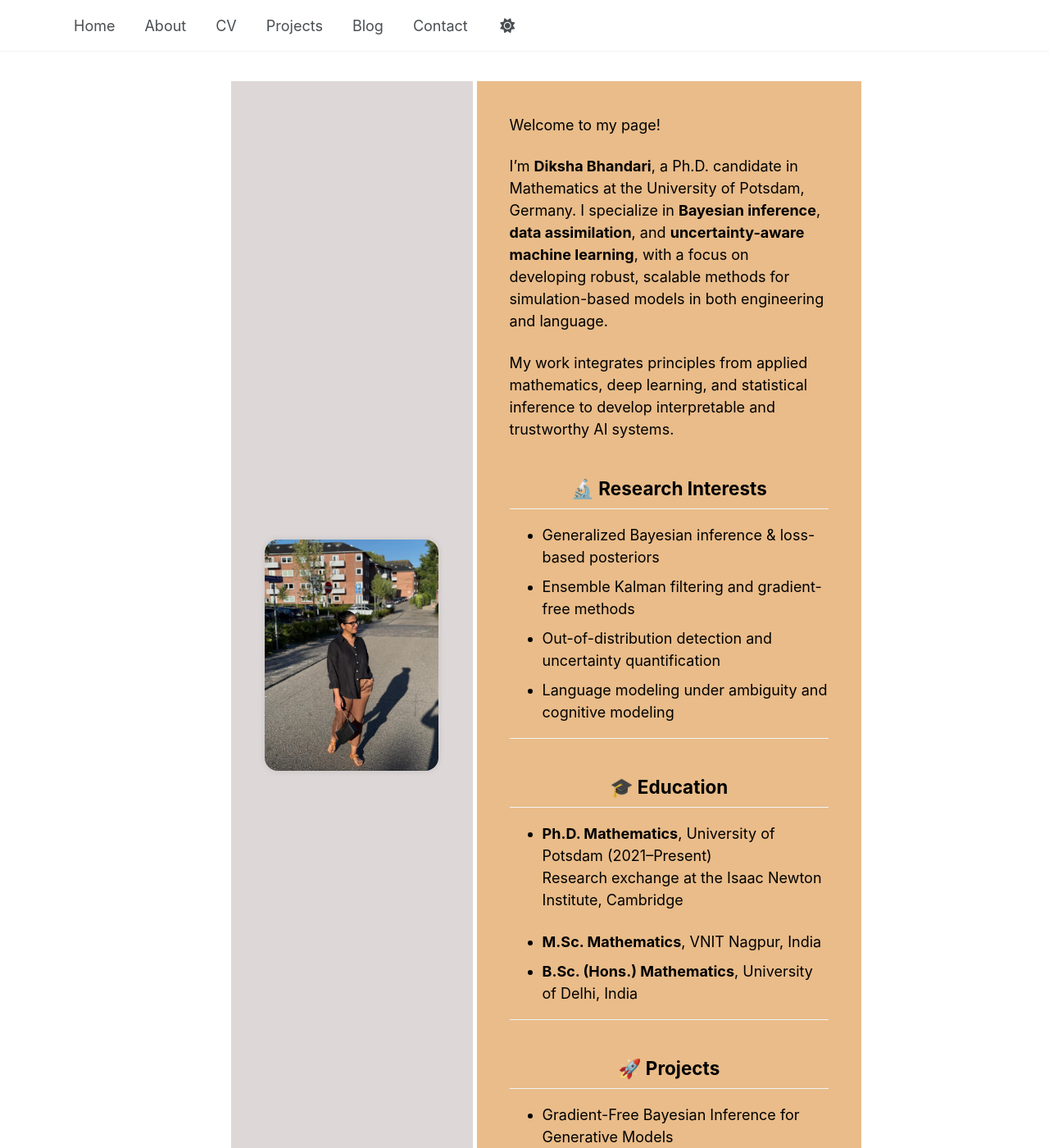
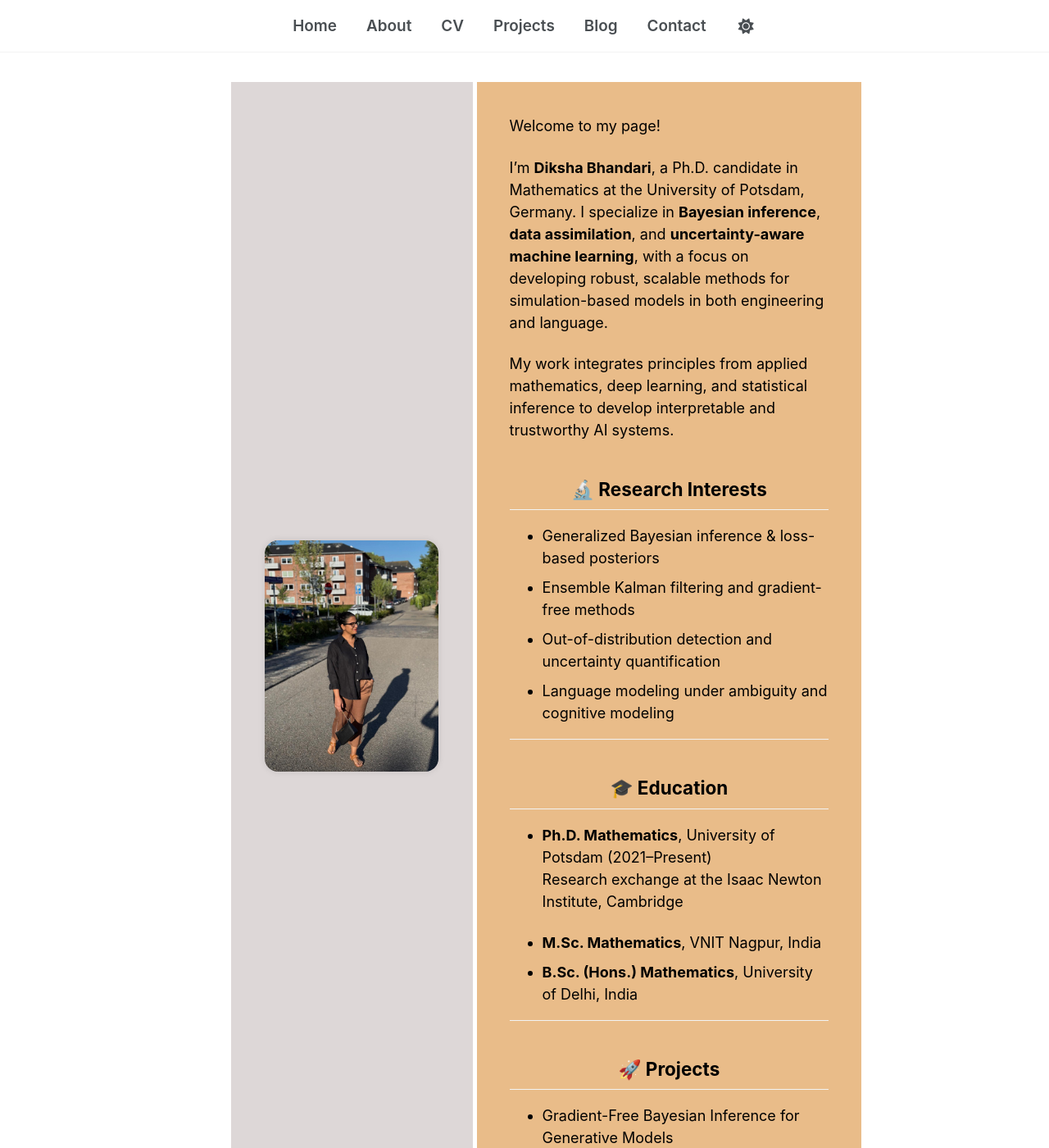
Before and after one commit to dikshab14/dikshab14.github.io, a Jekyll site: the page built from index.md, in a window 1280 px wide and 1400 px high. Shown: the whole window at 82% size. Built offline with Jekyll 4.4.1, drawn with Linux system fonts in a browser that asks for light colours; a script that is not in the unit is left out.

Commit message:
update masthead

```diff
--- a/_includes/masthead.html
+++ b/_includes/masthead.html
@@ -3,10 +3,11 @@
 <div class="masthead">
   <div class="masthead__inner-wrap">
     <div class="masthead__menu">
-      <nav id="site-nav" class="greedy-nav" class ="center">
+      <nav id="site-nav" class="greedy-nav">
         <button><div class="navicon"></div></button>
+        <div class="centered-nav">
         <ul class="visible-links">
-          <li class="masthead__menu-item masthead__menu-item--lg persist"><a href="{{ base_path }}/">{{ site.title }}</a></li>
+          <!--<li class="masthead__menu-item masthead__menu-item--lg persist"><a href="{{ base_path }}/">{{ site.title }}</a></li>-->
           {% for link in site.data.navigation.main %}
             {% if link.url contains 'http' %}
               {% assign domain = '' %}
@@ -19,6 +20,7 @@
             <a role="button" aria-labelledby="theme-icon"><i id="theme-icon" class="fa-solid fa-sun" aria-hidden="true" title="toggle theme"></i></a>
           </li>
         </ul>
+        </div>
         <ul class="hidden-links hidden"></ul>
       </nav>
     </div>
--- a/_sass/layout/_masthead.scss
+++ b/_sass/layout/_masthead.scss
@@ -65,3 +65,32 @@
     font-weight: 700;
   }
 }
+
+.centered-nav {
+  display: flex;
+  justify-content: center;
+  width: 100%;
+
+  ul {
+    display: flex;
+    gap: 2rem;
+    padding: 0;
+    margin: 0;
+  }
+
+  li {
+    list-style: none;
+  }
+
+  a {
+    font-weight: 600;
+    font-size: 1.05rem;
+    color: inherit;
+    padding: 0.5rem;
+    text-decoration: none;
+
+    &:hover {
+      text-decoration: underline;
+    }
+  }
+}
```
